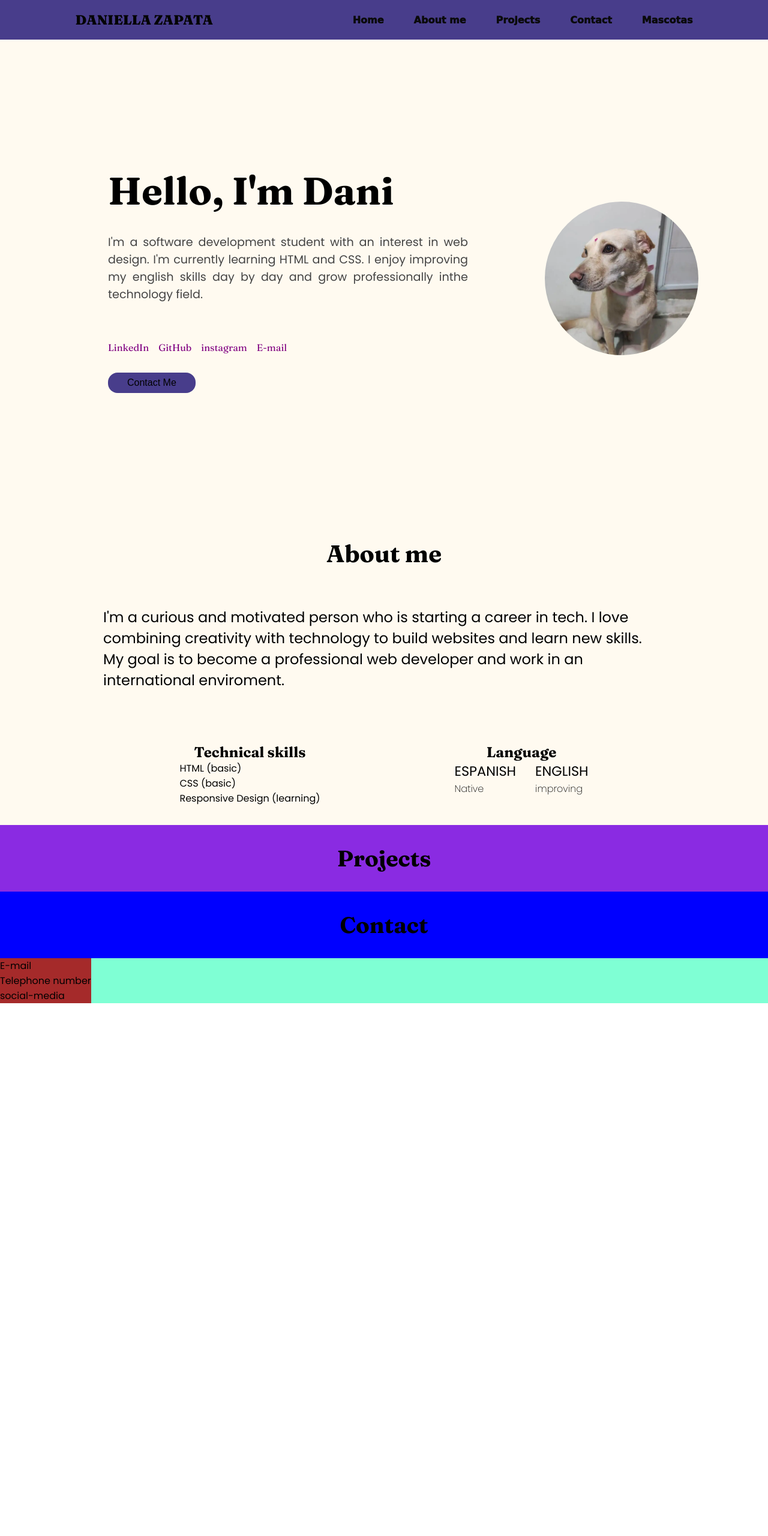
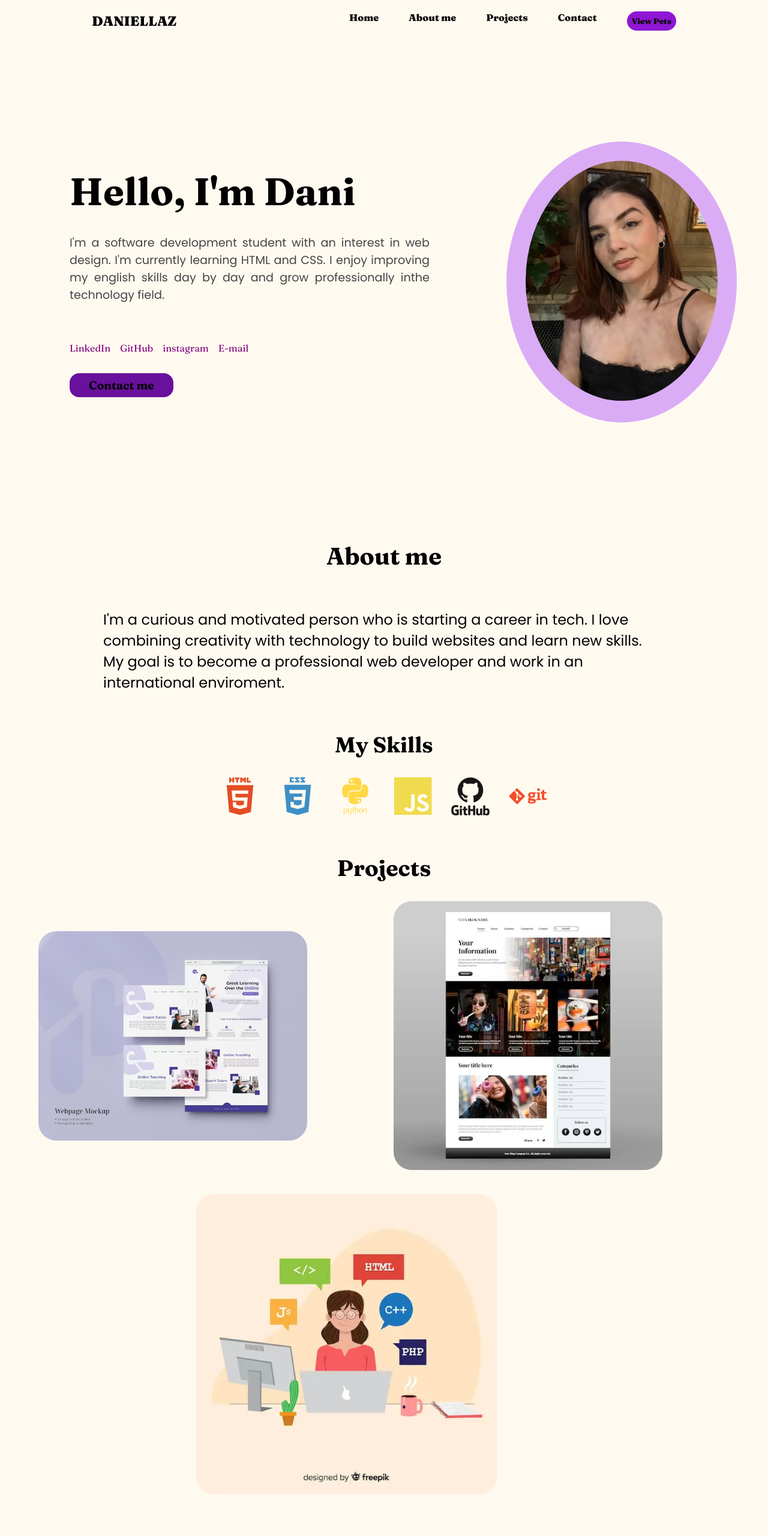
Before and after one commit to Dani05-18/Portafolio_Pagina_web, a plain HTML site: page index.html in a window 1280 px wide. Shown: the top 2560 px of the page at 60% size. Before the commit the page ends 1672 px from the top, so only its background shows below. Drawn offline with nearby package versions, Linux system fonts and the light colour scheme.

Commit message:
agrege grid y iconos
:wq

```diff
--- a/index.html
+++ b/index.html
@@ -1,52 +1,55 @@
-<!DOCTYPE html>
+<!doctype html>
 <html lang="es">
-
   <head>
-    <meta charset="UTF-8">
-    <meta name="viewport" content="width=device-width, initial-scale=1.0">
-    <meta name="description" content="Portafolio personal">
-    <meta name="author" content="Daniella zapata">
-    <link rel="preconnect" href="https://fonts.googleapis.com">
-    <link rel="preconnect" href="https://fonts.gstatic.com" crossorigin>
+    <meta charset="UTF-8" />
+    <meta name="viewport" content="width=device-width, initial-scale=1.0" />
+    <meta name="description" content="Portafolio personal" />
+    <meta name="author" content="Daniella zapata" />
+    <link rel="preconnect" href="https://fonts.googleapis.com" />
+    <link rel="preconnect" href="https://fonts.gstatic.com" crossorigin />
     <link
       href="https://fonts.googleapis.com/css2?family=Fraunces:ital,opsz,wght@0,9..144,100..900;1,9..144,100..900&family=Poppins:ital,wght@0,100;0,200;0,300;0,400;0,500;0,600;0,700;0,800;0,900;1,100;1,200;1,300;1,400;1,500;1,600;1,700;1,800;1,900&display=swap"
-        rel="stylesheet">
+      rel="stylesheet"
+    />
+    <link
+      rel="stylesheet"
+      type="text/css"
+      href="https://cdn.jsdelivr.net/gh/devicons/devicon@latest/devicon.min.css"
+    />
 
-
-    <title> My portfolio </title>
-    <link rel="stylesheet" href="src/css/style.css">
-    <link rel="stylesheet" href="src/css/header.css">
-    <link rel="stylesheet" href="src/css/home.css">
-    <link rel="stylesheet" href="src/css/about.css">
-    <link rel="stylesheet" href="src/css/Projects.css">
-    <link rel="stylesheet" href="src/css/contacts.css">
-
-
+    <title>My portfolio</title>
+    <link rel="stylesheet" href="src/css/style.css" />
+    <link rel="stylesheet" href="src/css/header.css" />
+    <link rel="stylesheet" href="src/css/home.css" />
+    <link rel="stylesheet" href="src/css/about.css" />
+    <link rel="stylesheet" href="src/css/skills.css" />
+    <link rel="stylesheet" href="src/css/Projects.css" />
+    <link rel="stylesheet" href="src/css/footer.css" />
   </head>
 
   <body>
     <header>
-
       <nav class="navbar">
-            <span> DANIELLA ZAPATA </span>
+        <span> DANIELLAZ </span>
         <ul class="navbar-list">
-
           <li><a href="#Home">Home</a></li>
           <li><a href="#aboutme">About me</a></li>
           <li><a href="#projects">Projects</a></li>
           <li><a href="#contact">Contact</a></li>
-                <li><a href="mascotas.html">Mascotas</a></li>
 
+          <button class="navbar-list-pets">
+            <li><a href="pets.html">View Pets</a></li>
+          </button>
         </ul>
       </nav>
       <main>
         <section class="home">
           <article class="home-description">
-
-                    <h2> Hello, I'm Dani</h2>
-                    <p> I'm a software development student with an interest in web design.
-                        I'm currently learning HTML and CSS. I enjoy improving my english skills day by day and grow
-                        professionally inthe technology field.
+            <h2>Hello, I'm Dani</h2>
+            <p>
+              I'm a software development student with an interest in web design.
+              I'm currently learning HTML and CSS. I enjoy improving my english
+              skills day by day and grow professionally inthe technology field.
             </p>
 
             <ul class="social-media">
@@ -55,84 +58,89 @@
               <li><a href="#">instagram</a></li>
               <li><a href="#">E-mail</a></li>
             </ul>
-                    <button> Contact Me </button>
+            <button>Contact me</button>
           </article>
 
           <article class="home-photo">
-                    <img src="/public/img/Mia.webp" alt="Photo about me">
+            <img src="/public/img/Dani.webp" alt="Photo about me" />
           </article>
         </section>
 
         <section class="about">
           <article class="about-title">
-                    <h2> About me </h2>
-                    <p> I'm a curious and motivated person who is starting a career in tech. I love combining creativity
-                        with technology to build websites and learn new skills. My goal is to become a professional web
-                        developer and work in an international enviroment.</p>
+            <h2>About me</h2>
+            <p>
+              I'm a curious and motivated person who is starting a career in
+              tech. I love combining creativity with technology to build
+              websites and learn new skills. My goal is to become a professional
+              web developer and work in an international enviroment.
+            </p>
           </article>
-                <div class="about-container">
-                    <article class="about-skills">
-                        <h3> Technical skills </h3>
-                        <ul>
-                            <li> HTML (basic) </li>
-                            <li> CSS (basic) </li>
-                            <li> Responsive Design (learning) </li>
+        </section>
+
+        <section class="about-skills">
+          <h2>My Skills</h2>
+
+          <section class="skills-container">
+            <ul class="skills-list">
+                <li class="skill">
+                  <i class="devicon-html5-plain-wordmark colored"></i>
+                </li>
+                <li class="skill">
+                  <i class="devicon-css3-plain-wordmark colored"></i>
+                </li>
+                <li class="skill">
+                  <i class="devicon-python-plain-wordmark colored"></i>
+                </li>
+                <li class="skill">
+                  <i class="devicon-javascript-plain colored"></i>
+                </li>
+                <li class="skill">
+                  <i class="devicon-github-original-wordmark colored"></i>
+                </li>
+                <li class="skill">
+                  <i class="devicon-git-plain-wordmark colored"></i>
+                </li>
+
             </ul>
-                    </article>
-                    <article class="about-languages">
-                        <h3> Language </h3>
-                        <ul>
-                            <li class="list"> ESPANISH <span>Native</span></li>
-                            <li class="list "> ENGLISH <span> improving </span></li>
-                        </ul>
-                    </article>
-                </div>
           </section>
+        </section>
+
         <section class="Projects">
           <article class="Projects-title">
             <h3>Projects</h3>
-
           </article>
-
-
-
-
+          <article class="card-projects">
+            <img src="public/img/project1.webp" alt="Landing page project" />
+          </article>
+          <article class="card-projects">
+            <img src="public/img/project2.webp" alt="Landing page project" />
+          </article>
+          <article class="card-projects">
+            <img
+              src="public/img/programmer-work.webp"
+              alt="Landing page project"
+            />
+          </article>
         </section>
-
       </main>
-
-
-
-        <!-- <form action= "SERVIDOR" method=" post">
-        <label for="">Ingrese correo</label>
-        <input type="email" name="" id="">
-
-        </form>
-        -->
-
     </header>
 
     <footer>
-        <section class="Contact">
+      <section class="contact">
         <article class="contact-title">
-                <h3> Contact </h3>
+          <h3>DANIELLAZ</h3>
         </article>
-           <div class="contact-container">
-            <article>
-                <ul>
-                    <li> E-mail  </li>
-                    <li> Telephone  number </li>
-                    <li> social-media </li>
-                </ul>
-
+        <article class="contact-icons">
+          <p>icono instagram</p>
         </article>
-           </div>
+        <article class="contact-icons">
+          <p>icono LinkedIn</p>
+        </article>
+        <article class="contact-container">
+          <p>Crear soluciones y trabajar con pasion</p>
+        </article>
       </section>
-
     </footer>
-
-
-
   </body>
-
 </html>
--- a/src/css/Projects.css
+++ b/src/css/Projects.css
@@ -1,8 +1,27 @@
 .Projects {
-    background-color: blueviolet;
-    font-family: 'Fraunces', serif;
-    text-align: center;
-    font-size:2rem;
-    padding: 2rem 0;
+
+  display: grid;
+  grid-template-columns: repeat(2, 1fr);
+  gap: 2rem;
+  justify-items: center;
+  align-items: center;
+  background-color: floralwhite;
+  font-size: 2rem;
+  padding: 4rem;
+}
+
+.Projects > :last-child {
+  grid-column: span 2;
+}
+
+.Projects-title {
+  font-family: "Fraunces", serif;
+  grid-column: span 2;
+}
+
+.card-projects img {
+  width: 80%;
+  height: 80%;
+  border-radius: 30px;
 
 }
--- a/src/css/about.css
+++ b/src/css/about.css
@@ -1,5 +1,5 @@
 .about {
-    background-color: floralwhite;
+   background-color: floralwhite;
     display: flex;
     flex-direction: column;
     justify-content: center;
@@ -11,14 +11,13 @@
     display: flex;
     gap: 10rem;
 
-
-
 }
 .about-title h2{
     font-family: 'Fraunces', serif;
     text-align: center;
     font-size: 2.5rem;
     padding: 2rem 0;
+
 }
 .about-title p{
     padding: 2rem;
@@ -28,42 +27,5 @@
 }
 .about-container ul{
     list-style: none;
-}
-.list {
-    display: flex;
-    flex-direction: column;
-    font-size: 1.4rem;
-}
-.about-languages {
-
-   display: flex;
-   flex-direction: column;
-   padding: 2rem;
-}
-
-.about-languages ul {
-    display: flex;
-    gap: 2rem;
-    font-family: "poppins",sans-serif;
 
 }
-.list span {
-    font-size: 1rem;
-    font-family: "poppins",sans-serif;
-    font-weight: 200;
-}
-.about-skills {
-    font-family: "poppins",sans-serif;
-    padding: 2rem;
-}
-.about-languages h3 {
-    font-size: 1.5rem;
-    text-align: center;
-    font-family: 'Fraunces', serif;
-
-}
-.about-skills h3 {
-    font-size: 1.5rem;
-    font-family: 'Fraunces', serif;
-    text-align: center;
-}
--- a/src/css/contacts.css
+++ /dev/null
@@ -1,19 +0,0 @@
-.contact-title {
-    background-color: blue;
-    font-family: 'Fraunces', serif;
-    text-align: center;
-    font-size:2rem;
-    padding: 2rem 0;
-}
-
-
-.contact-container {
-    background-color: aquamarine;
-    display: flex;
-    font-family: "poppins",sans-serif;
-
-}
-.contact-container ul {
-    background-color: brown;
-
-}
--- /dev/null
+++ b/src/css/footer.css
@@ -0,0 +1,26 @@
+
+
+
+.contact-title {
+    background-color: floralwhite;
+    font-family: 'Fraunces', serif;
+    text-align: start;
+    font-size:1rem;
+    gap: 4rem;
+}
+.contact-icons {
+    background-color: floralwhite;
+    display: flex;
+    justify-content: end;
+   font-family: "poppins",sans-serif;
+
+}
+
+
+
+.contact-container {
+   background-color: floralwhite;
+    display: flex;
+    font-family: "poppins",sans-serif;
+
+}
--- a/src/css/header.css
+++ b/src/css/header.css
@@ -2,11 +2,16 @@
     display: flex; /*para alinear los espacios en linea*/
     justify-content: space-around;
     align-items: center; /*lo centramos*/
-    background-color:#483D8B; /*el color*/
+    background-color: floralwhite; /*el color*/
     padding: 1.2rem;/*espacio interno para que no se vea apretado*/
     width: 100%; /*que ocupe todo el ancho*/
     gap: 20px;/*espacio entre cada palabra del menu*/
 
+}
+span {
+    color: #040404;
+    font-size: 1.4rem;
+    font-weight: 900;
 }
 .navbar ul {
     display: flex;
@@ -20,11 +25,21 @@
     text-decoration: none;/*Quita el subrayado azul*/
     color:#0a0a0a ;/*color de las letras del menu*/
     font-weight: 1000; /*un poco mas de grosor*/
-    font-family: cursive;
+   font-family: 'Fraunces', serif;
+    transition: 0.3s;
 }
+.navbar a:hover {
+    color: purple;
 
-span {
-    color: #040404;
-    font-size: 1.4rem;
-    font-weight: 900;
 }
+.navbar-list-pets {
+    background-color: #8F16D4;
+    border: 0;
+    border-radius: 2rem;
+    padding: 0.5rem;
+
+}
+.navbar-list-pets a:hover{
+    color: aliceblue;
+
+}
--- a/src/css/home.css
+++ b/src/css/home.css
@@ -23,9 +23,16 @@
     font-family: "poppins" , sans-serif;
 
 }
+.home-photo {
+    background-color: #DBACF6;
+    padding: 2rem;
+    border-radius: 50%;
+
+
+}
 .home-photo img {
-    width:  16rem;
-    height: 16rem;
+    width:  20rem;
+    height: 25rem;
     border-radius: 50%;
     object-fit: cover;
 
@@ -45,8 +52,20 @@ color: purple;
 padding: 0.5rem 2rem;
 border: none;
 border-radius: 1rem;
-background-color: #483D8B;
-font-size: medium;
+background-color: #69109D;
+font-size: 1.2rem;
+transition: 0.3s;
+font-family: 'Fraunces', serif;
+font-weight:bold
+
+
 
 
 }
+
+.home-description button:hover {
+    color: aliceblue;
+
+
+
+}
--- a/src/css/mascota.css
+++ b/src/css/pets.css
@@ -29,3 +29,6 @@
     border-radius: 10px;
 
 }
+.navbar {
+
+}
--- /dev/null
+++ b/src/css/skills.css
@@ -0,0 +1,26 @@
+
+.about-skills {
+    background-color: floralwhite;
+    font-family: 'Fraunces', serif;
+    text-align: center;
+    font-size: 1.5rem;
+    padding: 2rem 0;
+
+}
+
+
+.skills-container ul{
+
+    display: flex;
+    justify-content: center;
+    list-style: none;
+    padding: 2rem 0;
+    height: 1rem;
+    gap: 2rem;
+
+}
+
+
+.skills-list i {
+    font-size: 4rem;
+}
--- a/src/css/style.css
+++ b/src/css/style.css
@@ -7,6 +7,6 @@
 
 body {
 
-    font-family: 'Fraunces', serif;
+   font-family: 'Fraunces', serif
 
 }
```
Also changed, not shown: pets.html (renamed from mascotas.html, +8 -3 lines), public/img/Dani.webp (added), public/img/programmer-work.webp (added), public/img/project1.webp (added), public/img/project2.webp (added). Lines whose indentation alone changed are shown as unchanged.
